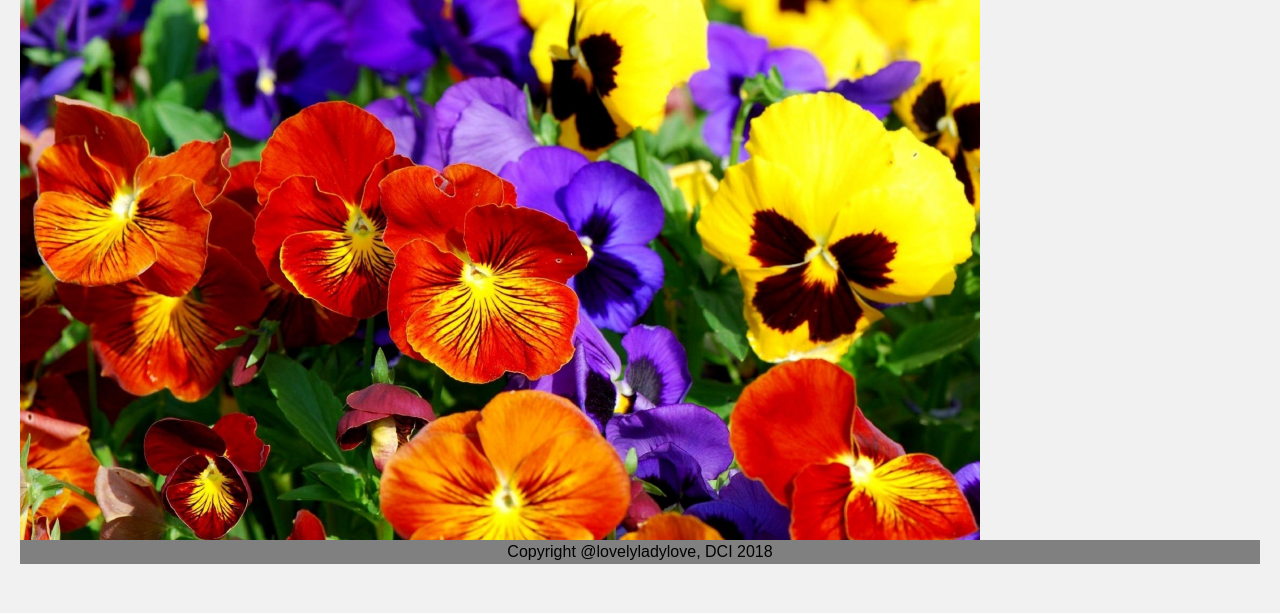
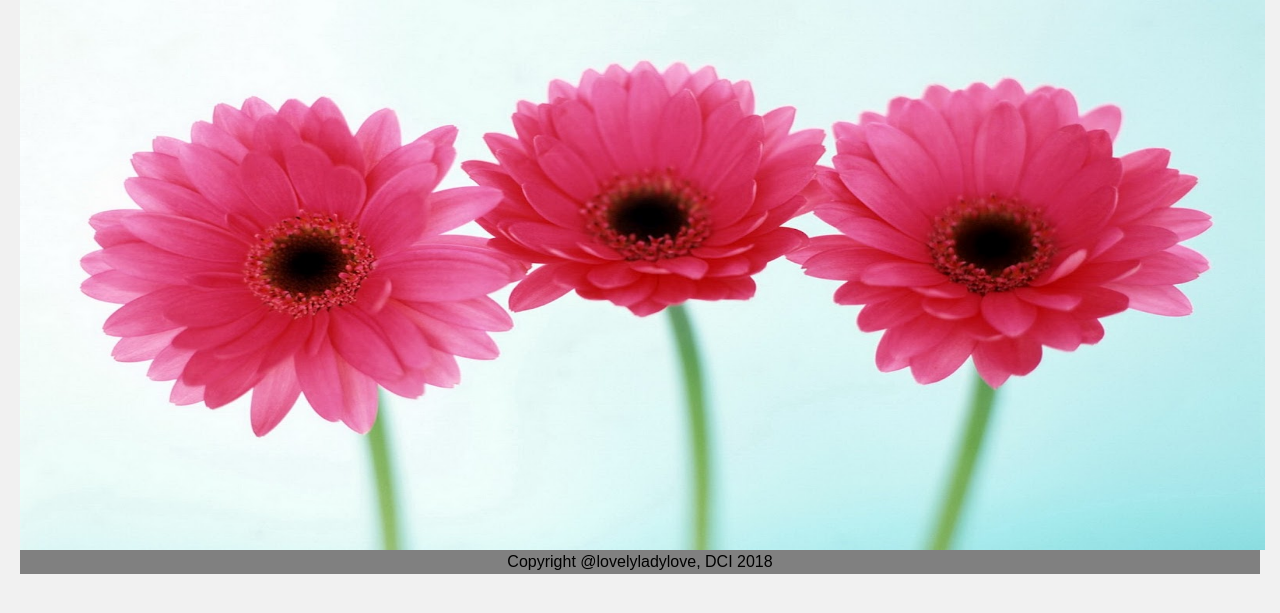
Before and after one commit to lovelyladylove/registrationNode, a Node server app: page / in a window 1280 px wide. Shown: the part 76-689 px from the top of the page. Run offline with Node 20, Linux system fonts and the light colour scheme; some libraries are stand-ins or nearby versions.

Commit message:
Css edited

```diff
--- a/views/index.hbs
+++ b/views/index.hbs
@@ -1 +1 @@
-<img src="/images/flower3.jpg" width="auto" height="540">
+<img src="/images/flower2.jpg" width="1245px" height="550">
```
